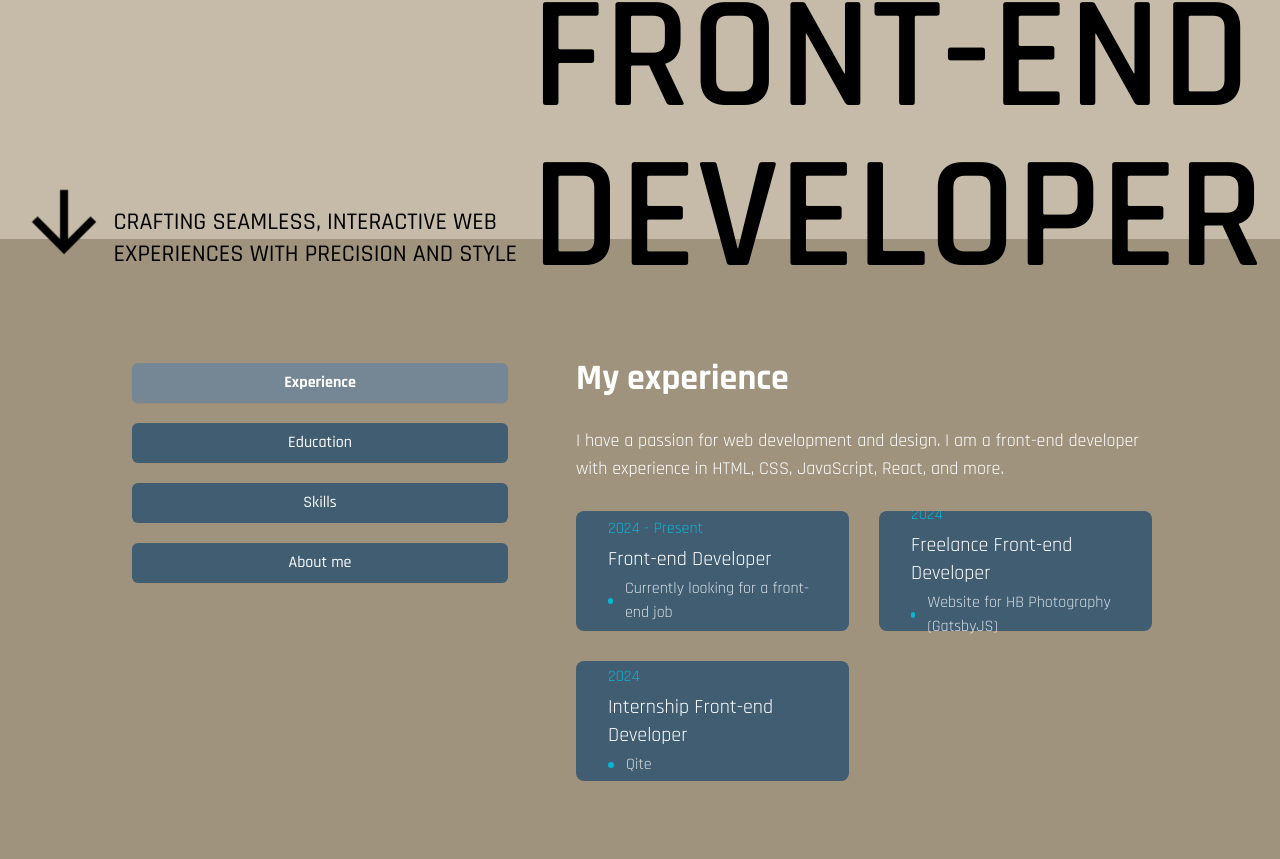
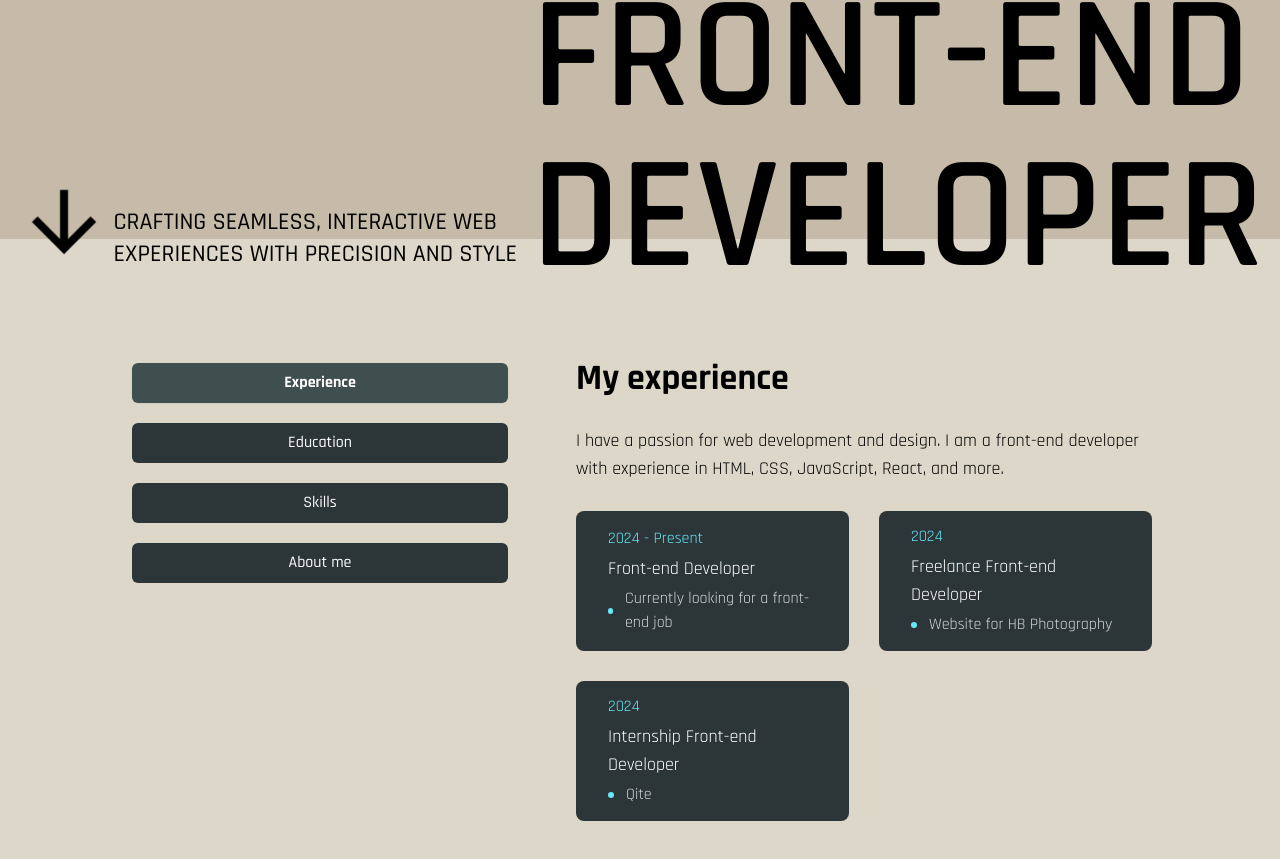
Before and after one commit to FreekHerregodsCoding/Portfolio, a React (Vite) app: page / in a window 1280 px wide. Shown: the part 561-1420 px from the top of the page. Built offline with nearby package versions, Linux system fonts and the light colour scheme.

Commit message:
experience tab done

```diff
--- a/src/components/InformationTab.tsx
+++ b/src/components/InformationTab.tsx
@@ -61,7 +61,7 @@ const experience = {
         },
         {
             title: 'Freelance Front-end Developer',
-            description: 'Website for HB Photography (GatsbyJS)',
+            description: 'Website for HB Photography',
             duration: '2024',
         },
         {
@@ -136,7 +136,7 @@ const education = {
 
 const InformationTab: React.FC = () => {
     return (
-        <section className="w-screen h-screen text-white bg-custom-bg-color-section2 flex items-center justify-center">
+        <section className="w-screen h-screen  bg-custom-bg-color-section2 flex items-center justify-center">
             <div className="container mx-auto w-[80vw]">
                 <Tabs defaultValue='experience' className='flex flex-col xl:flex-row gap-16'>
                     <TabsList className='flex flex-col w-full max-w-96 mx-auto xl:mx-0 gap-5'>
@@ -147,19 +147,19 @@ const InformationTab: React.FC = () => {
                     </TabsList>
                     <div className='min-h-[70vh] w-full'>
                         <TabsContent value="experience" className="w-full">
-                            <div className='flex flex-col gap-7 text-center xl:text-left'>
+                            <div className='flex flex-col gap-7 text-center text-black xl:text-left'>
                                 <h3 className="text-4xl font-bold">{experience.title}</h3>
-                                <p className='max-w-xl text-white text-lg mx-auto xl:mx-0'>
+                                <p className='max-w-xl text-lg mx-auto xl:mx-0'>
                                     {experience.description}
                                 </p>
                                 <ScrollArea className='h-[400px]'>
                                     <ul className='grid grid-cols-1 lg:grid-cols-2 gap-[30px]'>
                                         {experience.info.map((item, index) => (
-                                            <li key={index} className='bg-custom-bg-color-button-disabled h-[120px] py-4 px-8 rounded-lg flex flex-col justify-center items-center lg:items-start gap-1'>
-                                                <span className='text-cyan-500'>{item.duration}</span>
-                                                <h3 className='text-xl text-center lg:text-left'>{item.title}</h3>
+                                            <li key={index} className='bg-custom-bg-color-button-disabled h-[140px] py-4 px-8 rounded-lg flex flex-col justify-center items-center lg:items-start gap-1'>
+                                                <span className='text-cyan-300'>{item.duration}</span>
+                                                <h3 className='text-lg text-center lg:text-left text-white'>{item.title}</h3>
                                                 <div className="flex items-center gap-3">
-                                                    <span className='w-[6px] h-[6px] rounded-full bg-cyan-500'></span>
+                                                    <span className='w-[6px] h-[6px] rounded-full bg-cyan-300'></span>
                                                     <p className='text-white/80'>{item.description}</p>
 
                                                 </div>
--- a/tailwind.config.js
+++ b/tailwind.config.js
@@ -17,9 +17,13 @@ export default {
       backgroundColor: {
         'custom-bg-color-gray': '#c5bba8',
         'custom-bg-color-blue': '#45576F',
-        'custom-bg-color-button-active': '#758694',
-        'custom-bg-color-button-disabled': '#405D72',
-        'custom-bg-color-section2': '#A0937D',
+        'custom-bg-color-button-active': '#3F4E4F',
+        'custom-bg-color-button-disabled': '#2C3639',
+        'custom-bg-color-section2': '#DCD7C9',
+      },
+      textColor: {
+        'custom-duration': '#A27B5C',
+
       },
     },
   },
```
